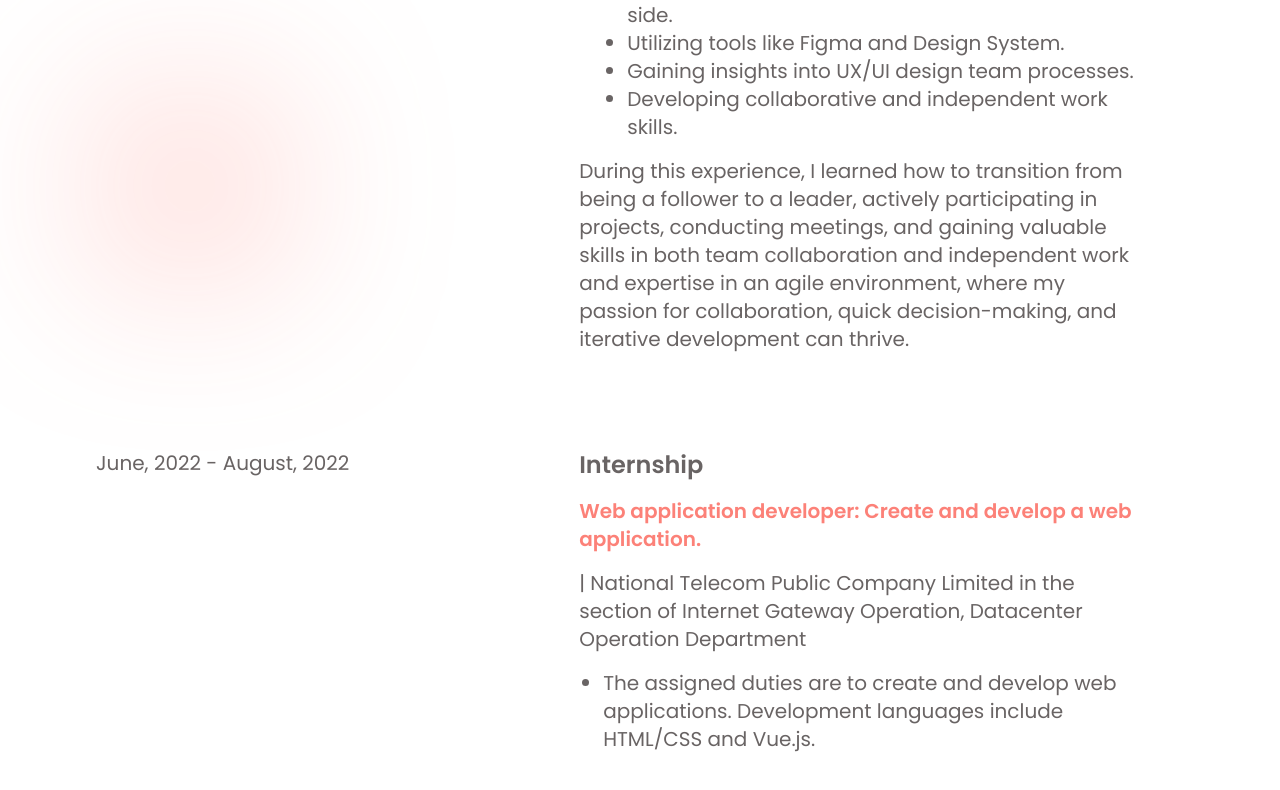
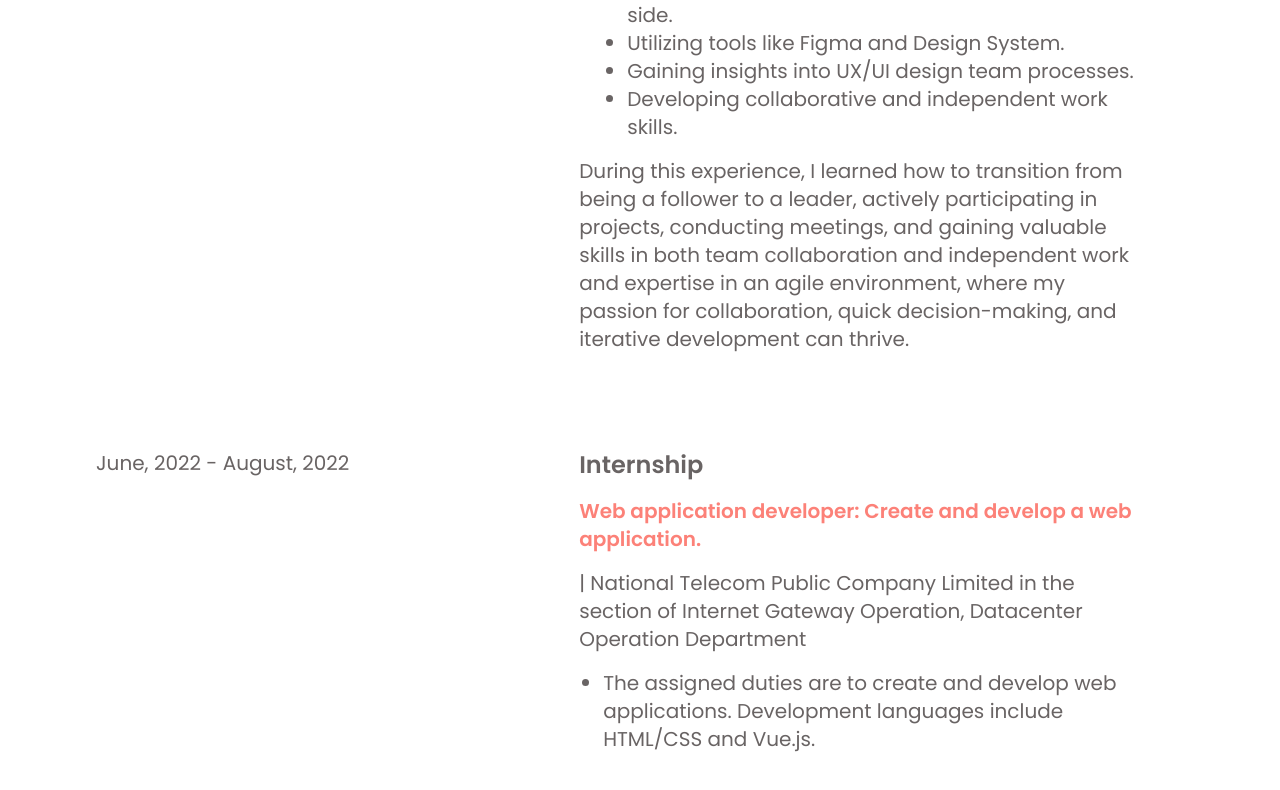
Before and after one commit to pitchayapornpei/Pitchayaporn-Portfolio, a React (Vite) app: page / in a window 1280 px wide. Shown: the part 7264-8054 px from the top of the page. Built offline with nearby package versions, Linux system fonts and the light colour scheme.

Commit message:
update shadow23

```diff
--- a/src/Contacts2.jsx
+++ b/src/Contacts2.jsx
@@ -18,10 +18,10 @@ const Contacts2 = () => {
                             rounded-[100%] absolute z-2 top-[100%] left-[50%] translate-x-[80%] translate-y-[6650%]
                             blur-[100px]">
                 </div> */}
-                <div className="circleposition w-[100px] h-[100px] bg-[#FF5B4F]
+                {/* <div className="circleposition w-[100px] h-[100px] bg-[#FF5B4F]
                             rounded-[100%] absolute z-2 top-[50%] left-[50%] translate-x-[-500%] translate-y-[7000%]
                             blur-[100px]">
-                </div>
+                </div> */}
                 {/* <h1 className="bg-gradient-to-r from-[#FC8178] via-[#FA9E97] to-[#F8C7C3] inline-block text-transparent bg-clip-text text-5xl font-bold drop-shadow">Contacts</h1> */}
                 <Title text={"Contacts"} />
             </article>
--- a/src/Projects.jsx
+++ b/src/Projects.jsx
@@ -15,7 +15,7 @@ const Projects = () => {
         <>
             <article className="flex mb-24 mt-5 md:mt-[200px] md:w-full justify-center pt-20" id="projects">
                 <div className="circleposition w-[100px] h-[100px] bg-[#FF5B4F]
-                            rounded-[100%] absolute z-2 top-[50%] left-[50%] translate-x-[-150%] translate-y-[4200%]
+                            rounded-[100%] absolute z-2 top-[1000%] left-[50%] translate-x-[-150%] translate-y-[4200%]
                             blur-[80px]">
                 </div>
                 {/* <h1 className="bg-gradient-to-r from-[#FC8178] via-[#FA9E97] to-[#F8C7C3] inline-block text-transparent bg-clip-text text-5xl font-bold drop-shadow">Projects</h1> */}
```
